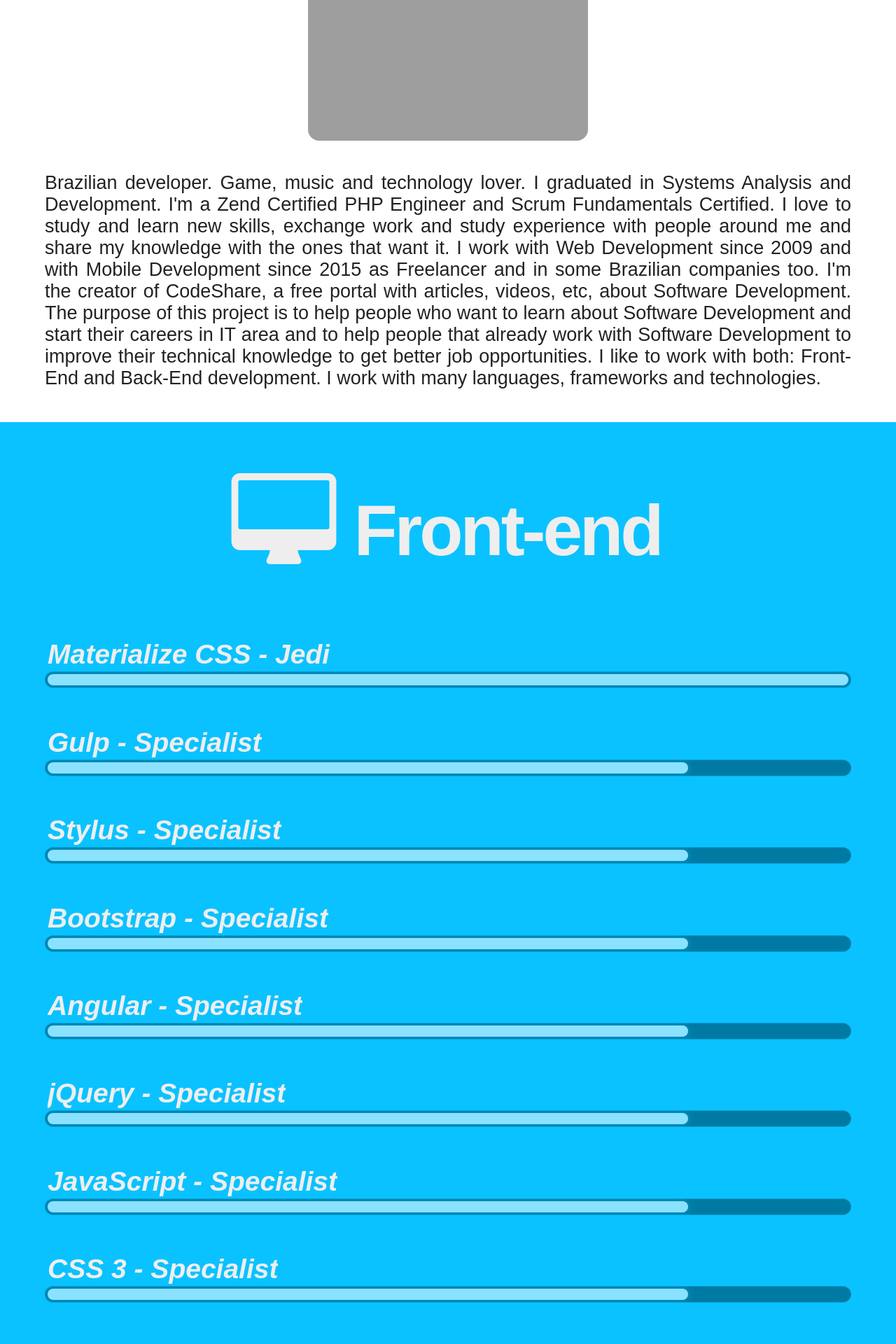
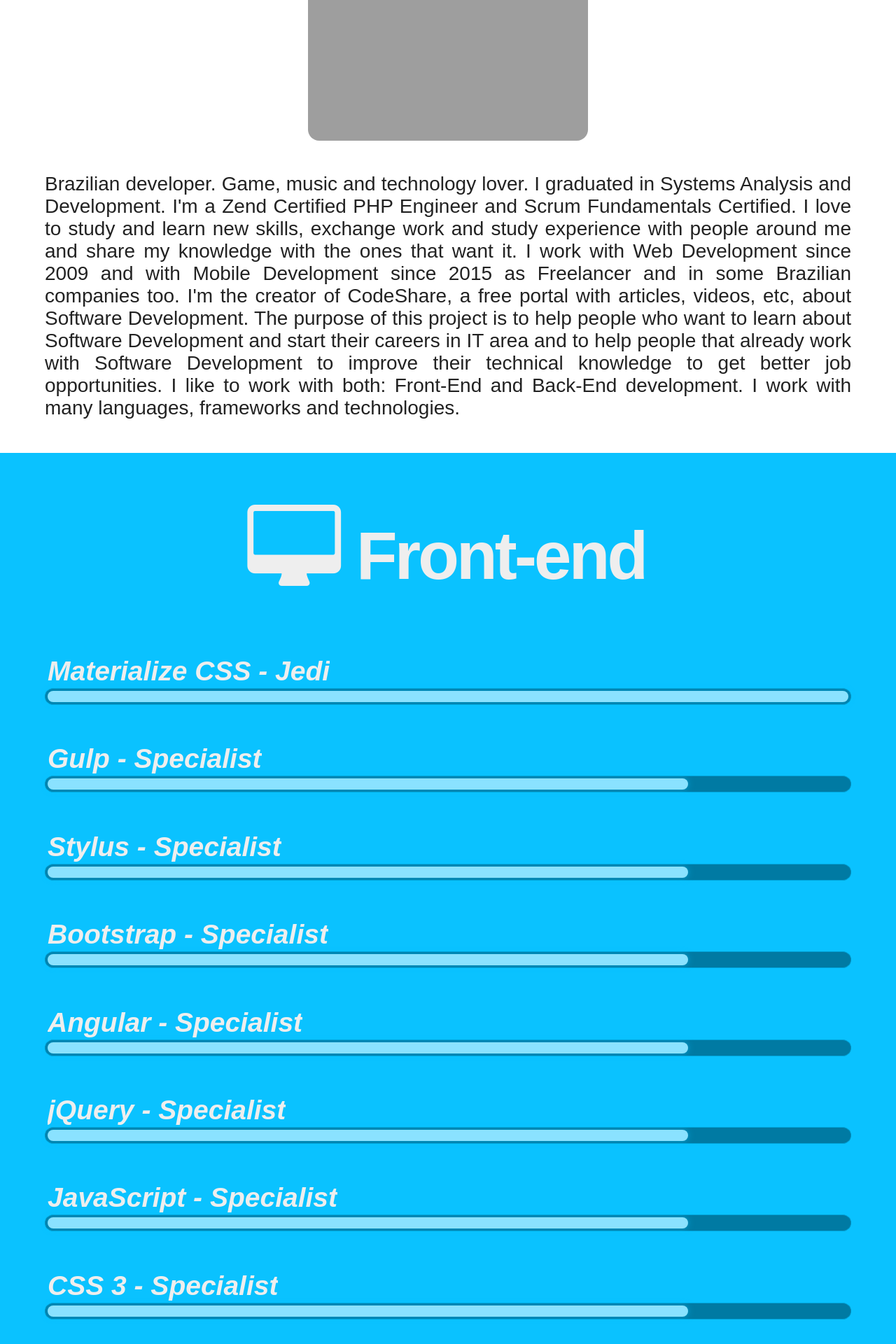
Before and after one commit to WendellAdriel/dev-curriculum, a Jekyll site: the page built from index.html, in a window 1280 px wide. Shown: the part 1131-3051 px from the top of the page at 70% size. Built offline with Jekyll 4.4.1, drawn with Linux system fonts in a browser that asks for light colours; grey boxes are pictures that could not be loaded.

Commit message:
Bio changes

```diff
--- a/css/_base.sass
+++ b/css/_base.sass
@@ -35,17 +35,21 @@
     font-size: px-to-rem($section-title-font-size + $responsiveness-diff)
 
   &:before
+    $responsiveness-diff: 14
+
     font-size: px-to-rem($section-title-font-size * 1.7)
     display: block
     vertical-align: middle
     margin:
       top: -(px-to-em($section-title-font-size / 3.5, $section-title-font-size))
 
-    @include respond-to(large)
-      font-size: px-to-rem($section-title-font-size * 2.5)
+    @include respond-to(medium)
       display: inline-block
       margin:
         right: px-to-rem($section-icon-margin)
+
+    @include respond-to(large)
+      font-size: px-to-rem($section-title-font-size * 2.5)
 
 .skill-list
   list-style-type: none
--- a/css/_bio.sass
+++ b/css/_bio.sass
@@ -10,7 +10,11 @@
   border-radius: $bio-avatar-radius
   display: block
   margin: auto
+  max-width: 100%
 
 .bio-text
   font-size: px-to-rem($bio-font-size)
   text-align: $bio-text-alignment
+
+  @include respond-to(large)
+    font-size: px-to-rem($bio-font-size + 10)
--- a/css/_variables.sass
+++ b/css/_variables.sass
@@ -13,13 +13,13 @@
 $social-icon-size: 80px
 
 // Skill sections settings
-$section-title-font-size: 56px
-$section-icon-margin: 34px
+$section-title-font-size: 50px
+$section-icon-margin: 30px
 
 // Bio settings
 $bio-bg-color: #fff
 $bio-icon-size: 320px
-$bio-font-size: 27px
+$bio-font-size: 18px
 $bio-avatar-radius: 4%
 $bio-text-alignment: justify
 
```
